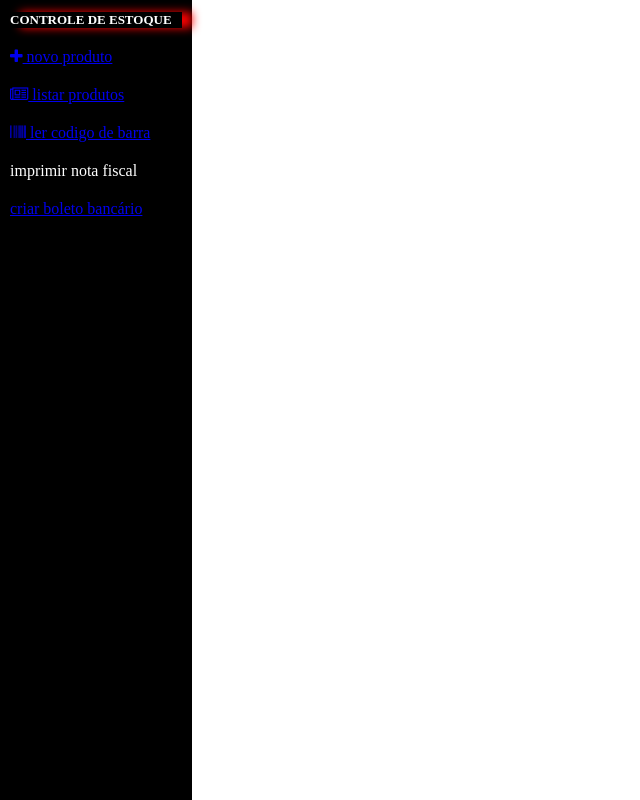
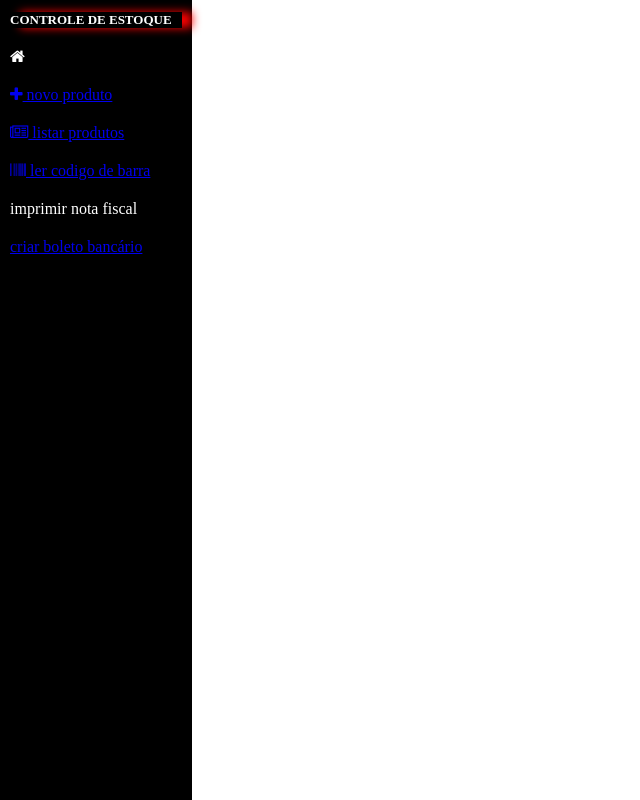
Before and after one commit to robsonbarr/controle-de-estoque, a PHP site: page / in a window 1280 px wide. Shown: the whole page, without its empty margins (0-640 px from the left). Run offline with PHP 8.4, Linux system fonts and the light colour scheme.

Commit message:
adicionado link home, no stilo e na pagina index

```diff
--- a/css/style.css
+++ b/css/style.css
@@ -32,3 +32,7 @@ li h1{
 	font-size: 13px;
 	box-shadow: 10px 0px 10px red;
 }
+
+#link-home{
+	color: white;
+}
--- a/index.php
+++ b/index.php
@@ -15,16 +15,19 @@
 			<li><h1>CONTROLE DE ESTOQUE<h1></li>
 		</ul>
 		<ul>
-			<li><a id="mostra-form" href="#" title="adicionar novo produto"> <i class="fa fa-plus"></i> novo produto</a></li>
+			<li><a href="#" id="link-home"><i class="fa fa-home"></i></a></li>
+		</ul>
+	<ul>
+		<li><a id="mostra-form" href="#" title="adicionar novo produto"> <i class="fa fa-plus"></i> novo produto</a></li>
 			<li><a href="#" title="listar produtos"><i class="fa fa-newspaper-o" aria-hidden="true"></i> listar produtos</a></li>
 			<li><a href="#"><i class="fa fa-barcode" aria-hidden="true"> </i> ler codigo de barra</li></a></li>
 
 			<li>imprimir nota fiscal</li>
 			<li><a href="#">criar boleto bancário</a></li>
 
-		</ul>
+	</ul>
 
-</div>
+</div><!--header bg menu a esquerda-->
 
 </div><!--container principal-->
 </body>
```
